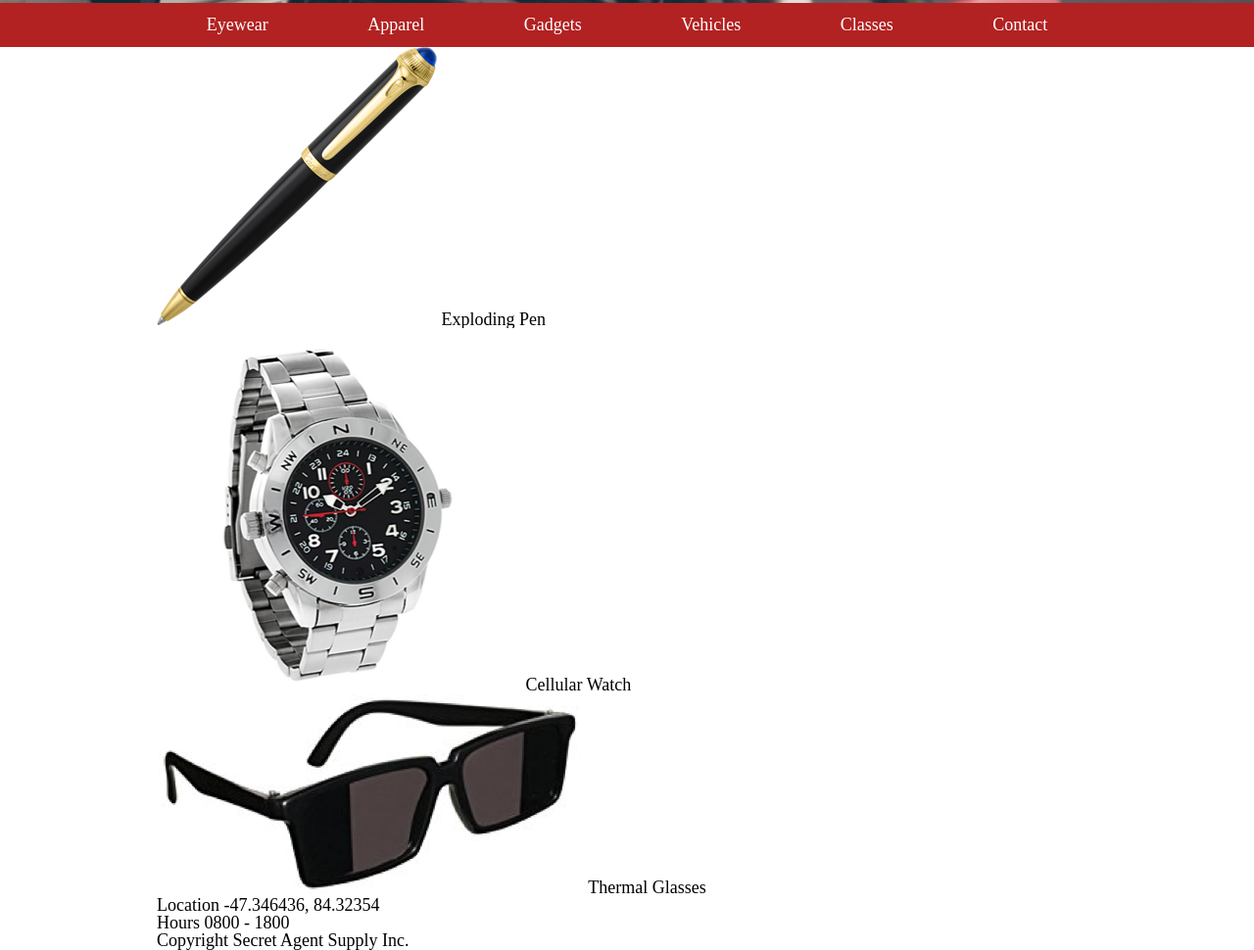
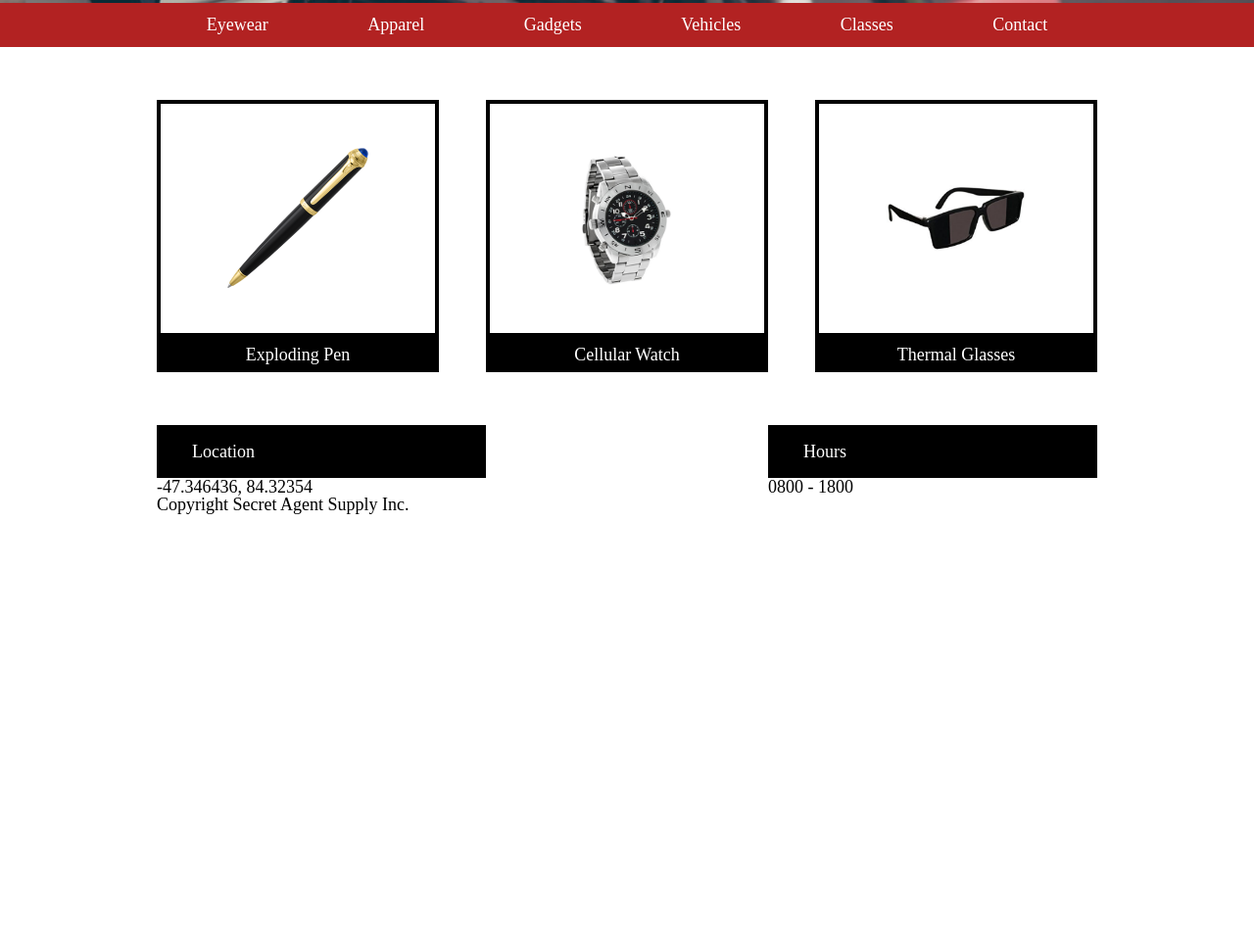
Before and after one commit to tignashchenko/SecretAgentSupply, a plain HTML site: page index.html in a window 1280 px wide. Shown: the part 513-1483 px from the top of the page at 98% size. After the commit the page ends 1038 px from the top, so only its background shows below. Drawn offline with Linux system fonts and the light colour scheme.

Commit message:
complete layout and styling for main product page

```diff
--- a/index.html
+++ b/index.html
@@ -8,17 +8,17 @@
     <link rel="stylesheet" type="text/css" href="./resources/css/style.css" />
   </head>
   <body>
-    <div id="company-header">
+    <div class="company-header">
       <div class="flex-container">
-        <div id="logo-and-description">
+        <div class="logo-and-description">
           <img src="./resources/images/logo.png" />
           <span>SECRET AGENT SUPPLY INC.</span>
         </div>
       </div>
     </div>
-    <div id="company-banner">
+    <div class="company-banner">
       <div class="flex-container">
-        <div id="company-headline">
+        <div class="company-headline">
           <h4>NEW ARRIVAL</h4>
           <h1>SPORT BIKES AND MOTORCYCLES</h1>
         </div>
@@ -37,25 +37,33 @@
         <div class="flex-container">
           <div class="products">
             <div class="product">
+              <div class="product-picture">
                 <img src="./resources/images/pen.png" />
+              </div>
               <span>Exploding Pen</span>
             </div>
             <div class="product">
+              <div class="product-picture">
                 <img src="./resources/images/watch.png" />
+              </div>
               <span>Cellular Watch</span>
             </div>
             <div class="product">
+              <div class="product-picture">
                 <img src="./resources/images/glasses.png" />
+              </div>
               <span>Thermal Glasses</span>
             </div>
           </div>
+        </div>
         <div class="flex-container">
-          <div id="location">
-            <span>Location</span>
+          <div class="company-information">
+            <div class="information">
+              <span class="info-heading">Location</span>
               <span>-47.346436, 84.32354</span>
             </div>
-          <div id="hours">
-            <span>Hours</span>
+            <div class="information">
+              <span class="info-heading">Hours</span>
               <span>0800 - 1800</span>
             </div>
           </div>
--- a/resources/css/style.css
+++ b/resources/css/style.css
@@ -8,28 +8,28 @@ html {
   margin: 0 auto;
 }
 
-#company-header {
+.company-header {
   background-color: black;
   color: white;
 }
 
-.flex-container #logo-and-description {
+.logo-and-description {
   display: flex;
   align-items: center;
   padding: 12px 0px 12px 0.5rem;
 }
 
-#logo-and-description img {
+.logo-and-description img {
   height: 1.5rem;
 }
 
-#logo-and-description span {
+.logo-and-description span {
   font-family: Helvetica;
   font-size: 1rem;
   padding: 0.66rem 1rem;
 }
 
-#company-banner {
+.company-banner {
   background-image: url("../images/moto.jpeg");
   background-position: center;
   background-repeat: no-repeat;
@@ -37,7 +37,7 @@ html {
   height: 25rem;
 }
 
-#company-headline {
+.company-headline {
   background-color: black;
   color: white;
   font-family: Helvetica;
@@ -49,11 +49,11 @@ html {
   width: 20rem;
 }
 
-#company-headline h4 {
+.company-headline h4 {
   font-size: 1rem;
 }
 
-#company-headline h1 {
+.company-headline h1 {
   font-size: 2rem;
   margin-top: 0.25rem;
 }
@@ -69,3 +69,51 @@ nav ul {
   justify-content: space-around;
   padding: 0.75rem 0;
 }
+
+.products {
+  display: flex;
+  justify-content: space-between;
+  margin-top: 3rem;
+}
+
+.product {
+  width: 30%;
+}
+
+.product-picture {
+  align-items: center;
+  border: 4px solid black;
+  display: flex;
+  height: 9rem;
+  justify-content: center;
+  padding: 2rem 0;
+}
+
+.product-picture img {
+  max-width: 8rem;
+}
+
+.product span {
+  background-color: black;
+  color: white;
+  display: block;
+  padding: 0.5rem 0;
+  text-align: center;
+}
+
+.company-information {
+  display: flex;
+  justify-content: space-between;
+  margin: 3rem 0 0 0;
+}
+
+.information {
+  width: 35%;
+}
+
+.info-heading {
+  background-color: black;
+  color: white;
+  display: block;
+  padding: 1rem 2rem;
+}
```
Lines whose indentation alone changed are shown as unchanged.
